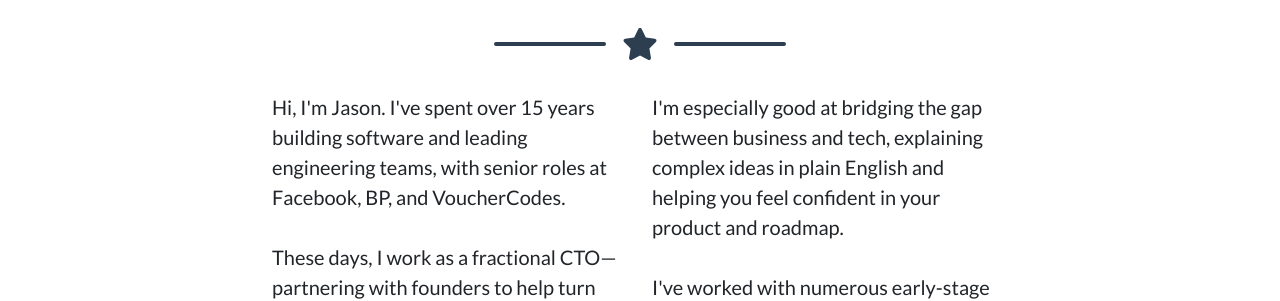
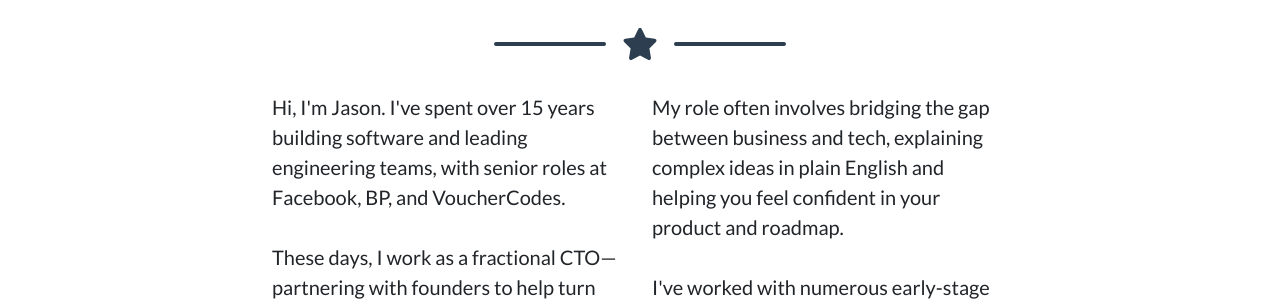
Before and after one commit to fire015/fire015.github.io-xeweb, a Jekyll site: the page built from index.html, in a window 1280 px wide and 900 px high, scrolled down 739 px. Shown: the part 165-466 px from the top of the window. Built offline with Jekyll 4.4.1, drawn with Linux system fonts in a browser that asks for light colours; nearby versions of some CDN libraries.

Commit message:
Update index.html

```diff
--- a/index.html
+++ b/index.html
@@ -23,7 +23,7 @@ section: home
             </div>
             <div class="col-lg-4 me-auto">
                 <p class="lead">
-                    I'm especially good at bridging the gap between business and tech, explaining complex ideas in plain English and helping you feel confident in your product and roadmap.
+                    My role often involves bridging the gap between business and tech, explaining complex ideas in plain English and helping you feel confident in your product and roadmap.
                     <br><br>
                     I've worked with numerous early-stage and seed-funded companies - including Y Combinator and Intel backed startups.
                     <br><br>
```
